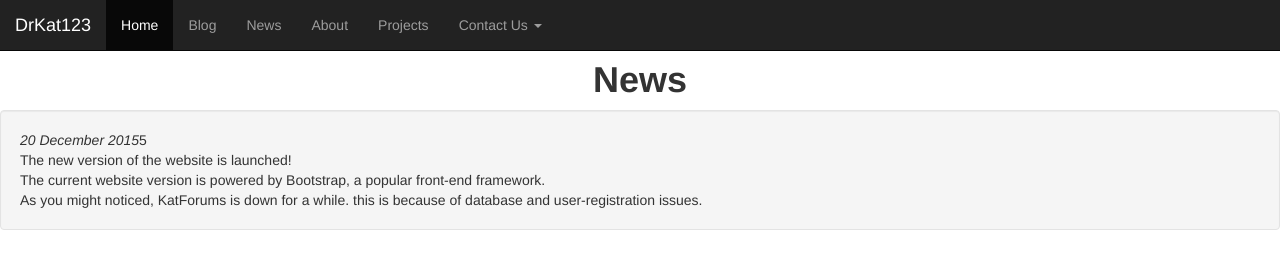
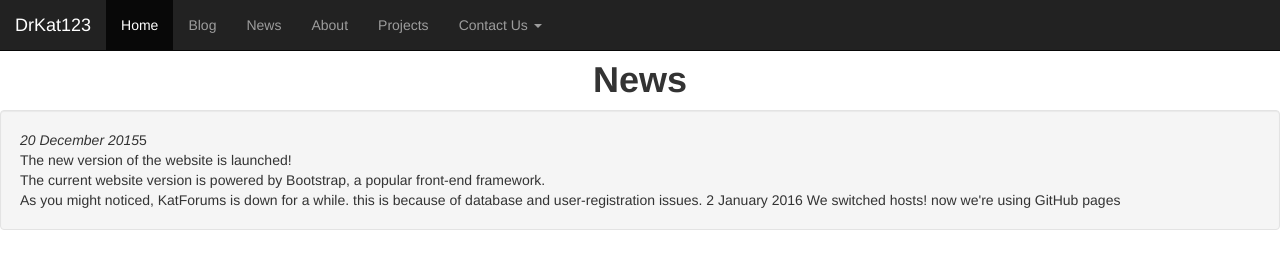
Before and after one commit to gitter-badger/drkat123.github.io, a plain HTML site: page news.html in a window 1280 px wide. Drawn offline with nearby package versions, Linux system fonts and the light colour scheme.

Commit message:
Added fresh news

```diff
--- a/news.html
+++ b/news.html
@@ -46,6 +46,8 @@
       <i>20 December 2015</i>5 <br>
       The new version of the website is launched! <br>
       The current website version is powered by Bootstrap, a popular front-end framework. <br>
-      As you might noticed, KatForums is down for a while. this is because of database and user-registration issues.</div>
+      As you might noticed, KatForums is down for a while. this is because of database and user-registration issues.
+      2 January 2016
+      We switched hosts! now we're using GitHub pages</div>
       </body>
       </html>
```
